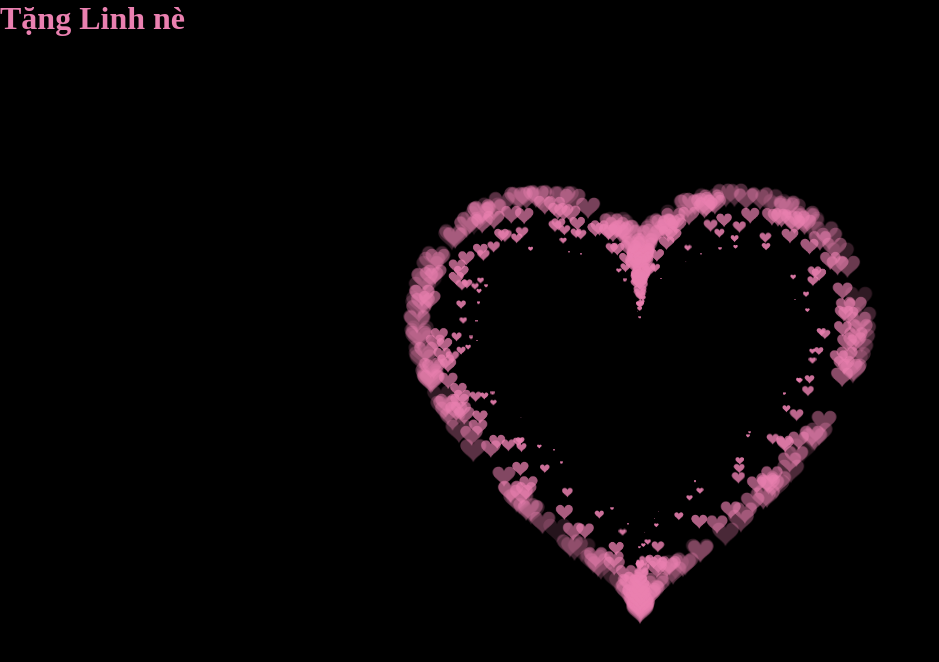
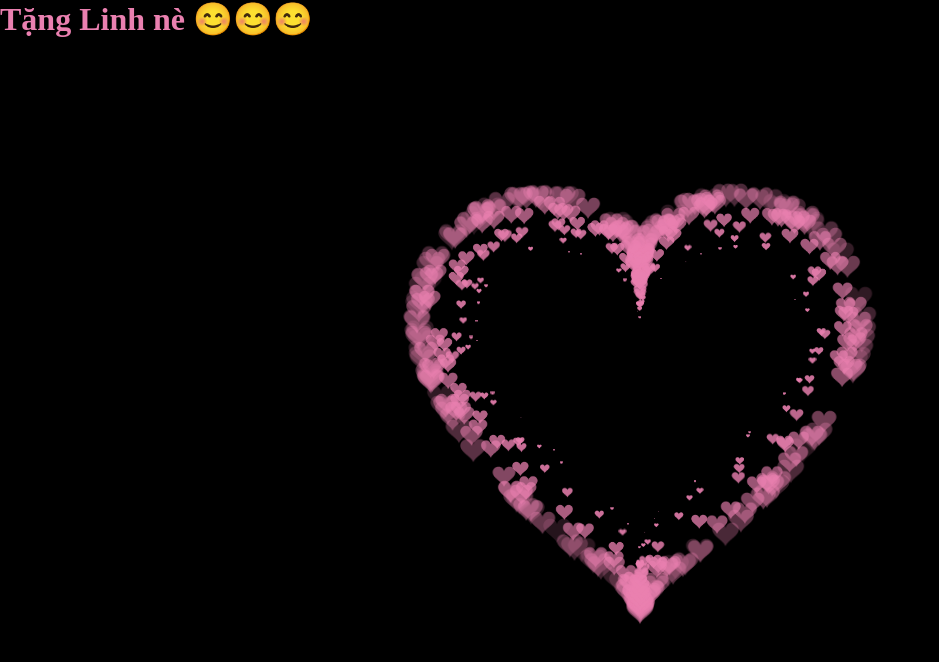
Before and after one commit to TinVo13/Heart, a plain HTML site: page index.html in a window 1280 px wide. Shown: the whole page, without its empty margins (0-939 px from the left). Drawn offline with Linux system fonts and the light colour scheme.

Commit message:
update index

```diff
--- a/index.html
+++ b/index.html
@@ -36,7 +36,7 @@
 
   <body>
     <canvas id="pinkboard"></canvas>
-    <h1 style="color: #ea80b0">Tặng Linh nè</h1>
+    <h1 style="color: #ea80b0">Tặng Linh nè 😊😊😊</h1>
     <script>
       /*
 
```
